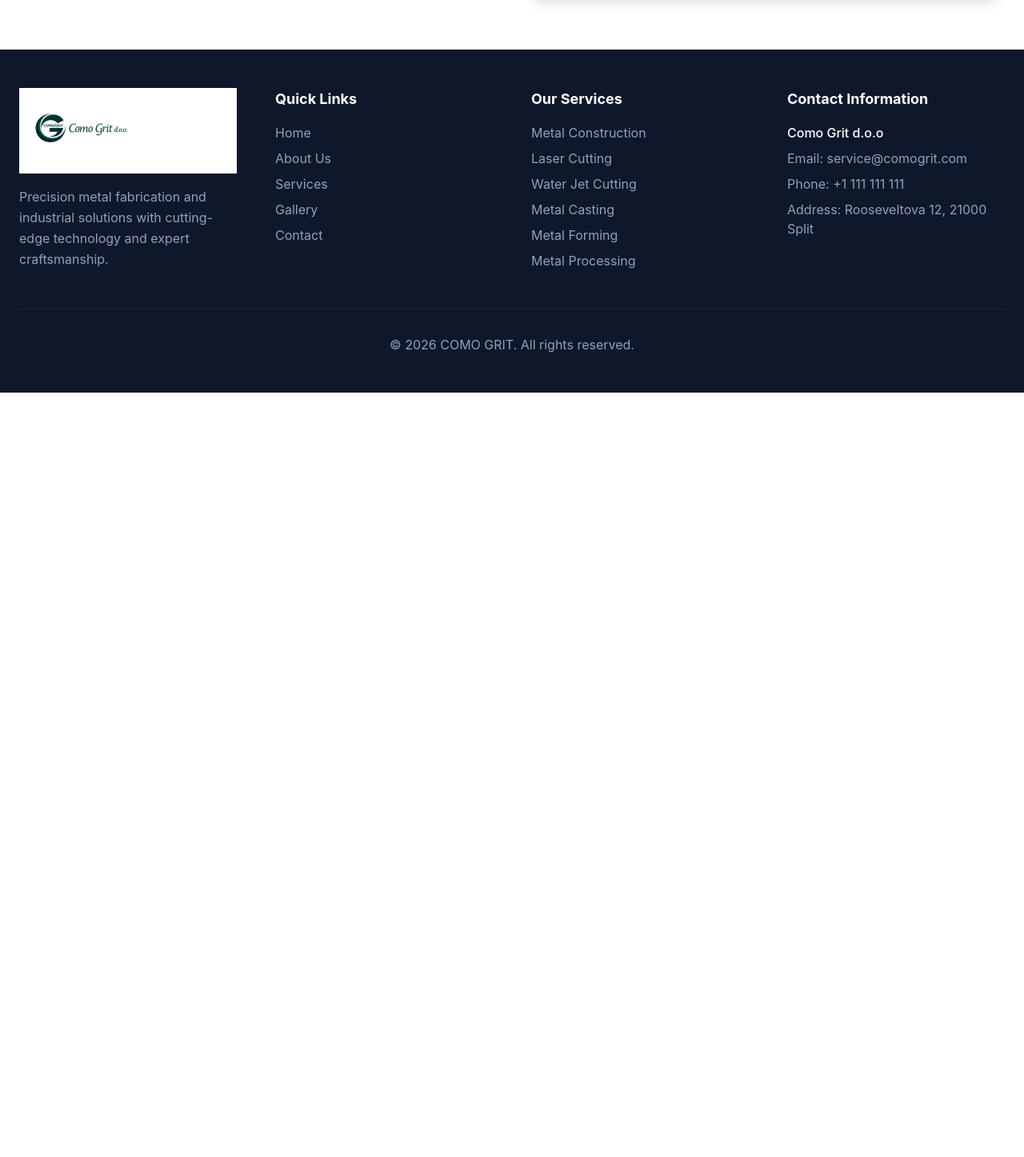
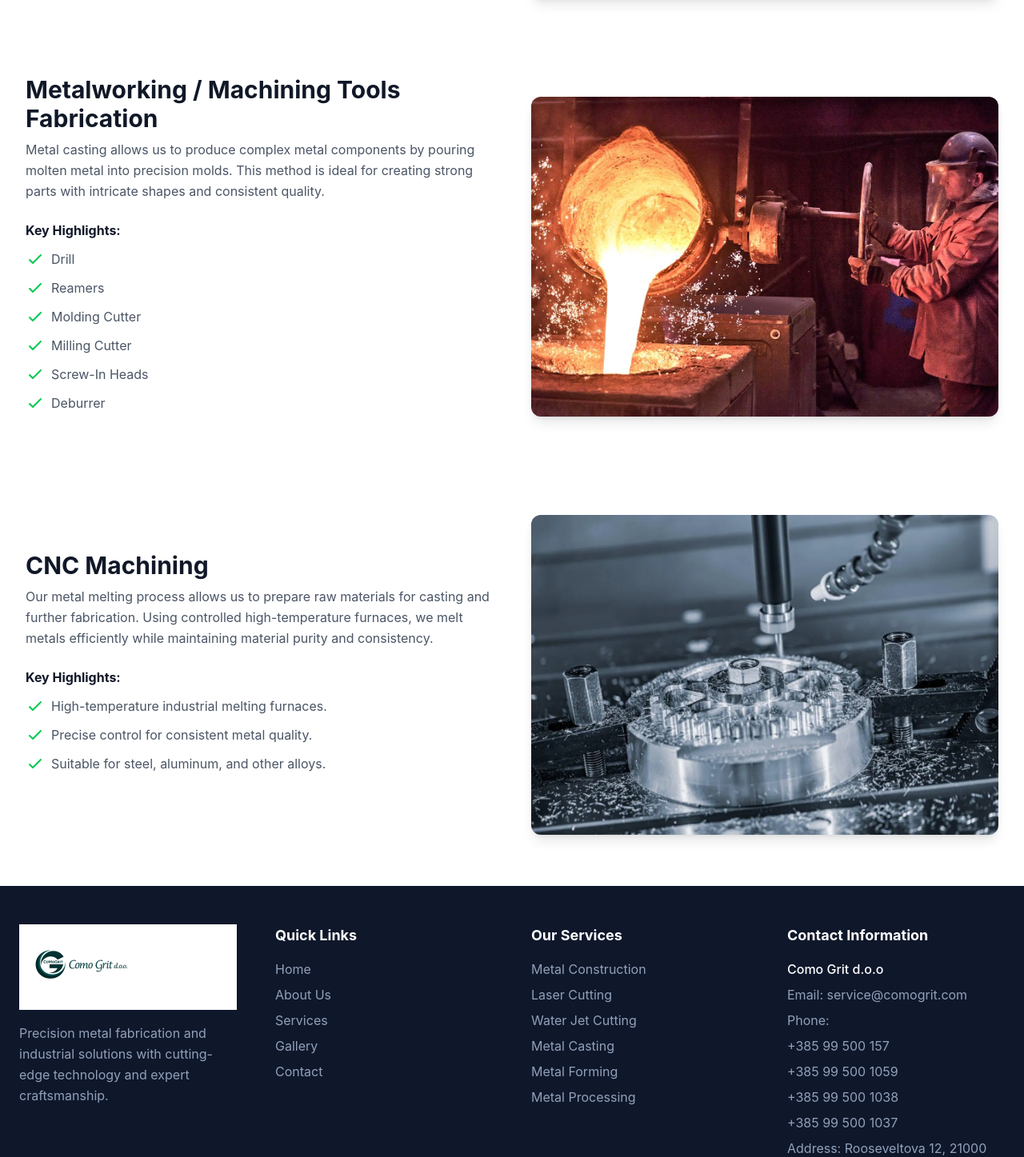
Before and after one commit to 50centash/como-grit-3, a React (Vite) app: page /Services in a window 1280 px wide. Shown: the part 3227-4674 px from the top of the page at 80% size. Before the commit the page ends 3718 px from the top, so only its background shows below. Built offline with nearby package versions, Linux system fonts and the light colour scheme.

Commit message:
commit #3

```diff
--- a/src/components/Footer.jsx
+++ b/src/components/Footer.jsx
@@ -110,13 +110,29 @@ export default function Footer() {
                   service@comogrit.com
                 </a>
               </li>
-
-              <li>
-                {t("phoneLabel")}:{" "}
-                <a className="hover:text-white transition-colors">
-                  +1 111 111 111
-                </a>
-              </li>
+<li>
+  {t("phoneLabel")}:
+</li>
+<li>
+  <a className="hover:text-white transition-colors">
+    +385 99 500 157
+  </a>
+</li>
+<li>
+  <a className="hover:text-white transition-colors">
+    +385 99 500 1059
+  </a>
+</li>
+<li>
+  <a className="hover:text-white transition-colors">
+    +385 99 500 1038
+  </a>
+</li>
+<li>
+  <a className="hover:text-white transition-colors">
+    +385 99 500 1037
+  </a>
+</li>
 
               <li>
                 {t("addressLabel")}:{" "}
--- a/src/components/ServicesComponent.jsx
+++ b/src/components/ServicesComponent.jsx
@@ -8,6 +8,7 @@ import service3 from '../assets/service3.webp'
 import service4 from '../assets/service4.webp'
 import service5 from '../assets/service5.webp'
 import service6 from '../assets/service6.webp'
+import service9 from '../assets/service9.webp'
 
 const Services = () => {
   const { t } = useTranslation();
@@ -48,7 +49,21 @@ const Services = () => {
       title: t("metalCasting"),
       image: service6,
       className: "md:col-span-6 h-[550px]"
-    }
+    },
+
+
+    {
+      id: "07.",
+      title: t("Metalworking / Machining Tools Fabrication"),
+      image: service2,
+      className: "md:col-span-8 h-[450px]"
+    },
+    {
+      id: "08.",
+      title: t("CNC Machining"),
+      image: service9,
+      className: "md:col-span-4 h-[450px]"
+    },
   ];
 
   return (
--- a/src/components/StatsSection.jsx
+++ b/src/components/StatsSection.jsx
@@ -57,10 +57,10 @@ const StatsSection = () => {
   }, []);
 
   const stats = [
-    { value: "10", label: t("yearsExperience"), suffix: "+" },
+    { value: "4", label: t("yearsExperience"), suffix: "+" },
     { value: "100", label: t("successRate"), suffix: "%" },
-    { value: "100", label: t("clients"), suffix: "+" },
-    { value: "120", label: t("projects"), suffix: "+" }
+    { value: "200", label: t("clients"), suffix: "+" },
+    { value: "200", label: t("projects"), suffix: "+" }
   ];
 
   return (
--- a/src/pages/ContactUs.jsx
+++ b/src/pages/ContactUs.jsx
@@ -59,7 +59,12 @@ export default function ContactUs() {
 
   const contactInfo = {
   address: "Rooseveltova 12, 21000 Split, Croatia",
-    phone: "+385 1 234 5678",
+  phones: [
+    "+385 99 500 157",
+    "+385 99 500 1059",
+    "+385 99 500 1038",
+    "+385 99 500 1037",
+  ],
   email: "service@comogrit.com",
 };
 
@@ -200,11 +205,20 @@ export default function ContactUs() {
       <Phone className="w-6 h-6 text-white" />
     </div>
   </div>
+
  <div>
   <h3 className="font-bold text-slate-900 mb-1">{t('phoneLabel')}</h3>
-                    <a href={`tel:${contactInfo.phone}`} className="text-blue-600 text-sm">
-                      {contactInfo.phone}
-                    </a>
+
+  <div className="flex flex-col">
+    {contactInfo.phones.map((phone, index) => (
+      <span
+        key={index}
+        className="text-blue-600 text-sm"
+      >
+        {phone}
+      </span>
+    ))}
+  </div>
 </div>
 </div>
 
--- a/src/pages/Services.jsx
+++ b/src/pages/Services.jsx
@@ -7,6 +7,7 @@ import Service3 from '../assets/service3.webp'
 import Service4 from '../assets/service4.webp'
 import Service5 from '../assets/service5.webp'
 import Service6 from '../assets/service6.webp'
+import Service9 from '../assets/service9.webp'
 
 export default function Services() {
   const { t } = useTranslation();
@@ -77,7 +78,33 @@ export default function Services() {
         t("metalCastingBullet3")
       ],
       imageUrl: Service6,
-    }
+    },
+     {
+      id: 7,
+      title: t("Metalworking / Machining Tools Fabrication"),
+      description: t("metalCastingDesc"),
+      bullets: [
+        t("Drill"),
+        t("Reamers"),
+        t("Molding Cutter"),
+                t("Milling Cutter"),
+                 t("Screw-In Heads"),
+                  t("Deburrer")
+
+      ],
+      imageUrl: Service6,
+    },
+    {
+      id: 8,
+      title: t("CNC Machining"),
+      description: t("metalMeltingDesc"),
+      bullets: [
+        t("metalMeltingBullet1"),
+        t("metalMeltingBullet2"),
+        t("metalMeltingBullet3")
+      ],
+      imageUrl: Service9,
+    },
   ];
 
   return (
```
Also changed, not shown: src/assets/service9.webp (added), 1 other file (tests, documents, lock files or other folders). Lines whose indentation alone changed are shown as unchanged.
